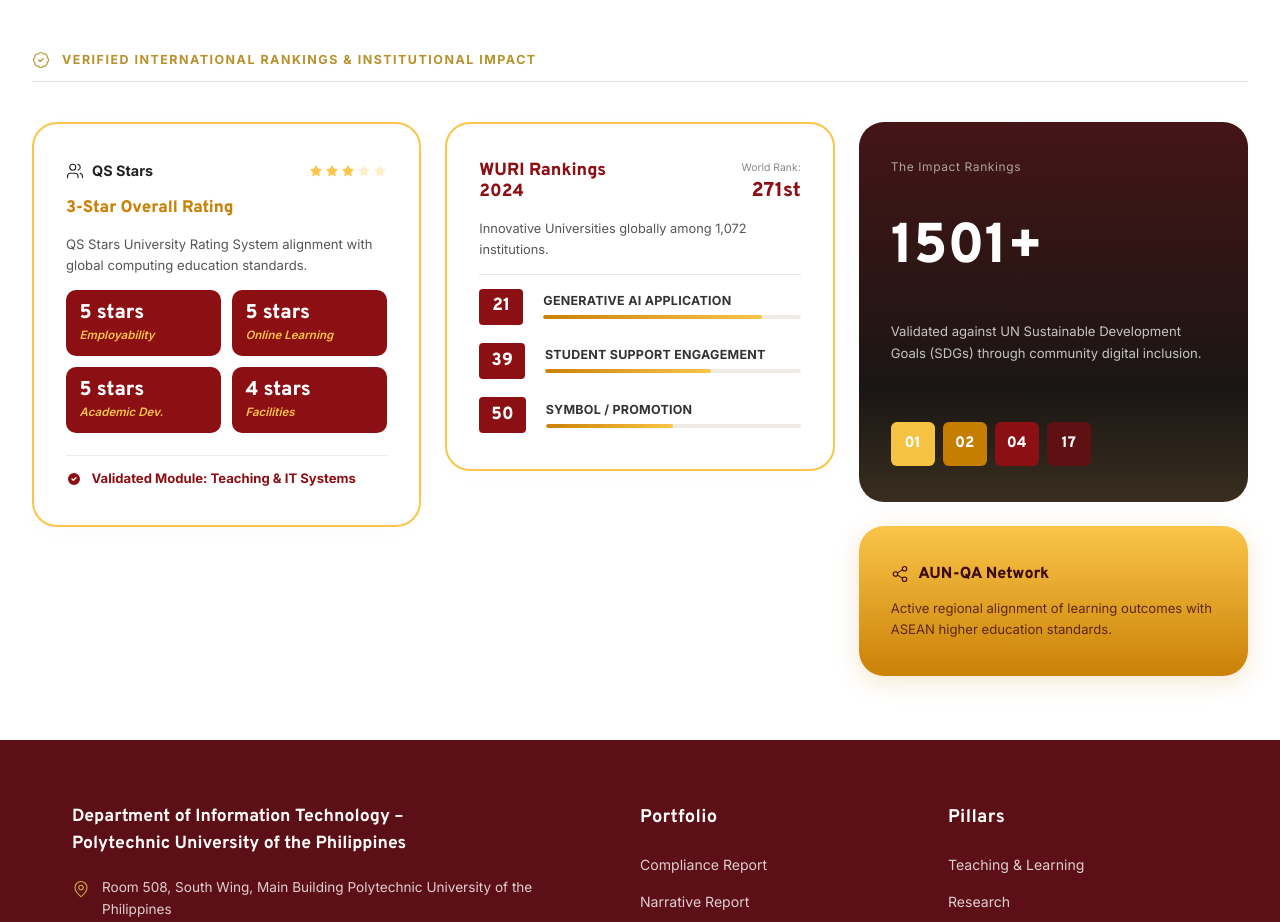
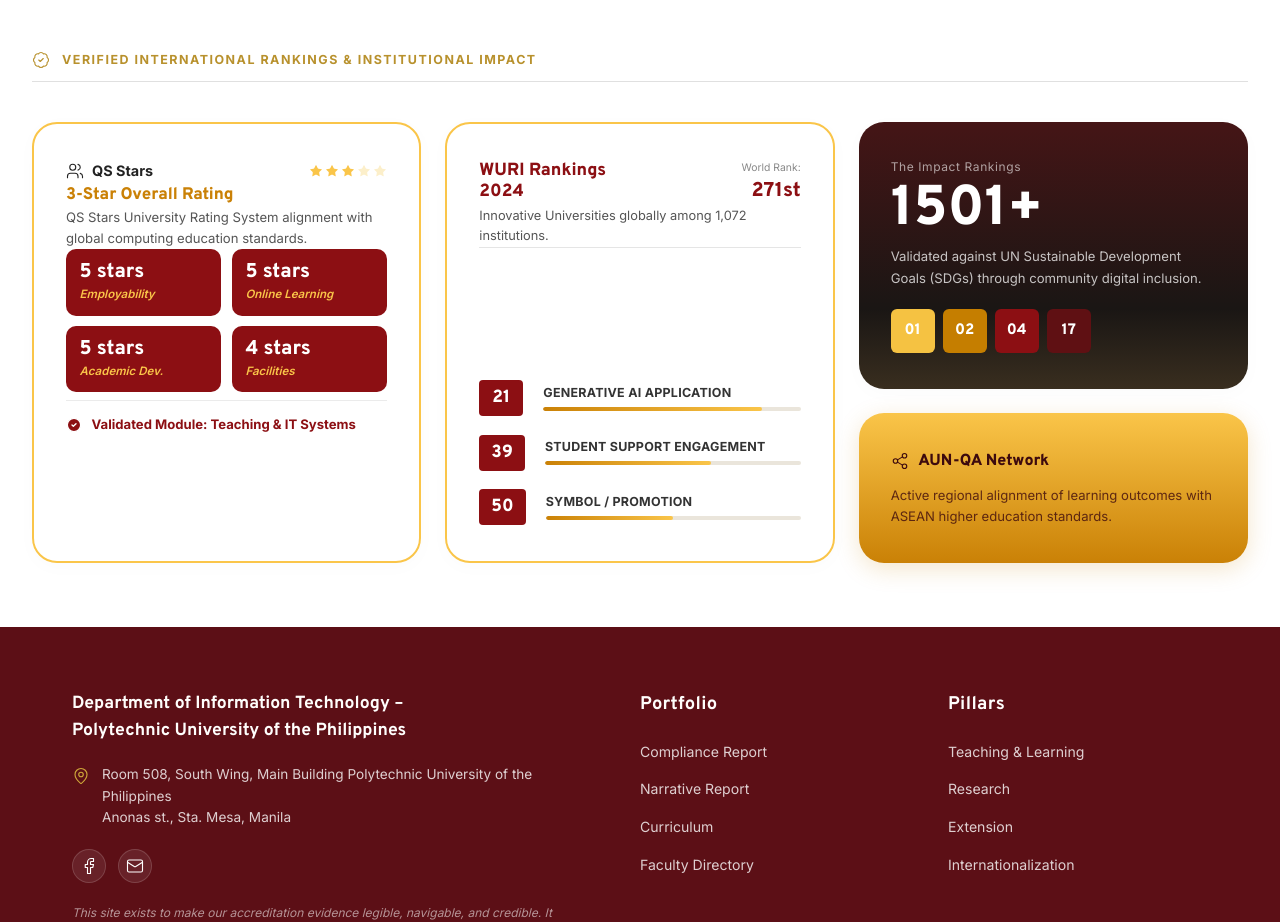
Before and after one commit to fr-anz/DIT-Accred, a SvelteKit app: page /planning in a window 1280 px wide. Shown: the part 3160-4082 px from the top of the page. Built offline with nearby package versions, Linux system fonts and the light colour scheme.

Commit message:
fix: make rankings section card layout perfectly symmetrical and equal height

```diff
--- a/src/routes/planning/+page.svelte
+++ b/src/routes/planning/+page.svelte
@@ -1048,7 +1048,7 @@
 		display: grid;
 		grid-template-columns: 1fr 1fr 1fr;
 		gap: 1.5rem;
-		align-items: start;
+		align-items: stretch; /* Stretch columns to equal heights */
 	}
 
 	@media (max-width: 900px) {
@@ -1076,7 +1076,8 @@
 	.qs_card {
 		display: flex;
 		flex-direction: column;
-		gap: 0.85rem;
+		height: 100%;
+		box-sizing: border-box;
 	}
 
 	.qs_header {
@@ -1170,7 +1171,8 @@
 	.wuri_card {
 		display: flex;
 		flex-direction: column;
-		gap: 0.85rem;
+		height: 100%;
+		box-sizing: border-box;
 	}
 
 	.wuri_header {
@@ -1228,6 +1230,7 @@
 		display: flex;
 		flex-direction: column;
 		gap: 1.15rem;
+		margin-top: auto; /* Pushes the list items to the bottom of the card */
 	}
 
 	.wuri_rank_item {
@@ -1270,7 +1273,7 @@
 	.wuri_progress_track {
 		width: 100%;
 		height: 4px;
-		background: #f0ece5;
+		background: #EAE5DB; /* warm sand background track */
 		border-radius: 2px;
 		overflow: hidden;
 	}
@@ -1286,6 +1289,8 @@
 		display: flex;
 		flex-direction: column;
 		gap: 1.5rem;
+		height: 100%;
+		box-sizing: border-box;
 	}
 
 	.impact_card {
@@ -1293,10 +1298,11 @@
 		background: linear-gradient(180deg, #451516 0%, #1A1614 70%, #392E1F 100%);
 		border: none;
 		color: #fff;
-		min-height: 380px;
+		flex: 1; /* Stretch to fill column height, matching WURI and QS Stars card bottom */
 		display: flex;
 		flex-direction: column;
 		justify-content: space-between;
+		box-sizing: border-box;
 	}
 
 	.impact_label {
```
